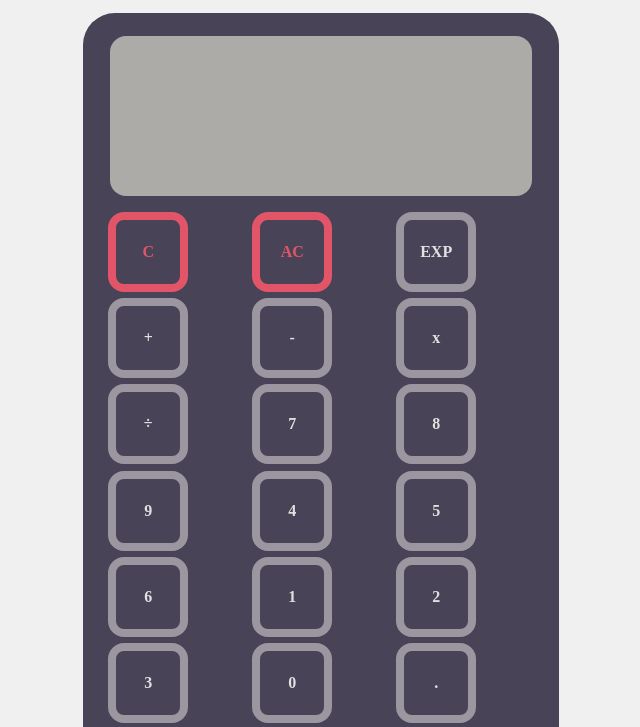
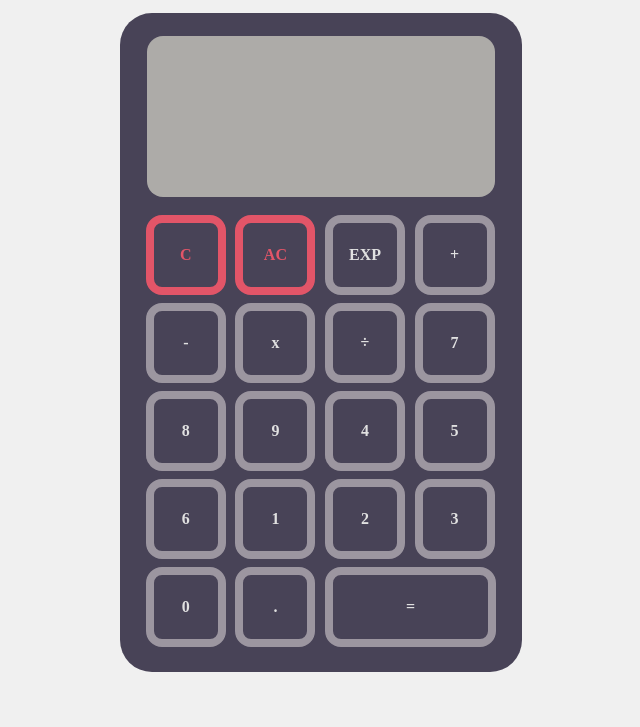
Before and after one commit to giovanniPepi/jsCalc, a plain HTML site: page index.html in a window 1280 px wide. Shown: the part 50-777 px from the top of the page, without its empty margins (319-959 px from the left). Drawn offline with Linux system fonts and the light colour scheme.

Commit message:
Update grid for evaluation button

```diff
--- a/styles.css
+++ b/styles.css
@@ -10,8 +10,9 @@ body {
 
 .container {
     display:grid;
-    grid-template-columns: minmax(3rem, 9rem) minmax(3rem, 9rem) minmax(3rem, 9rem);
-    grid-template-rows: repeat(20, 1fr);
+    grid-template-columns: repeat(4, minmax(5rem, 5.5rem));
+    grid-template-rows: repeat(7, 1fr);
+    gap: .1rem;
     background: rgb(72, 67, 87);
     border-radius: 2rem;
     padding: 1.4rem;
@@ -21,7 +22,7 @@ body {
     border-radius: 1rem;;
     margin: 0 .3rem .8rem .3rem;
     /* min-height: 10rem; */
-    grid-column: 1 / 4;
+    grid-column: 1 / 5;
     grid-row: 1 / 3;
     word-wrap: break-word;
     word-break: break-all;
@@ -88,10 +89,11 @@ body {
     transition: all 0.1s ease-in-out;
     flex-shrink: 1;
 }
-/*
+
 #evaluate {
-    width: 8rem;
-} */
+    grid-column: 3 / 5;
+    width: auto;
+}
 
 .buttonsFunc {
     border: .5rem solid  rgb(226, 85, 104);
```
Also changed, not shown: index.html (+0 -9 lines).
